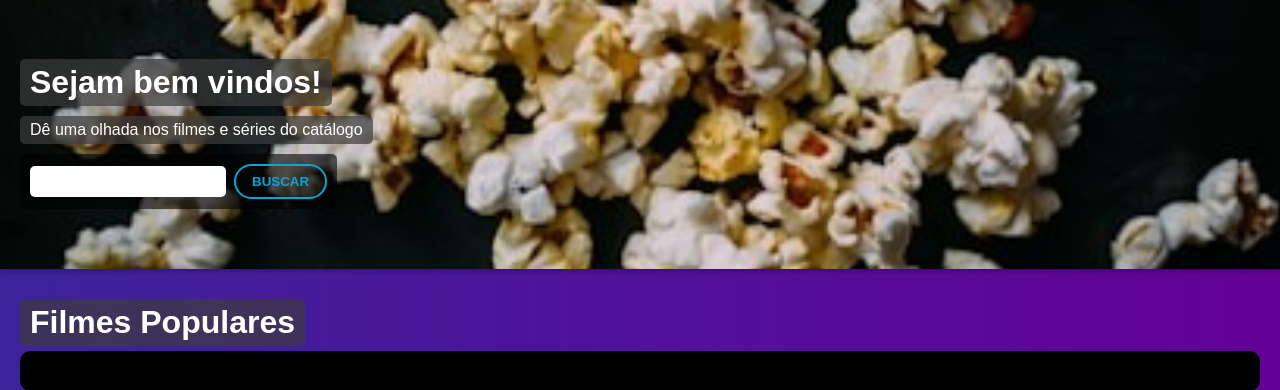
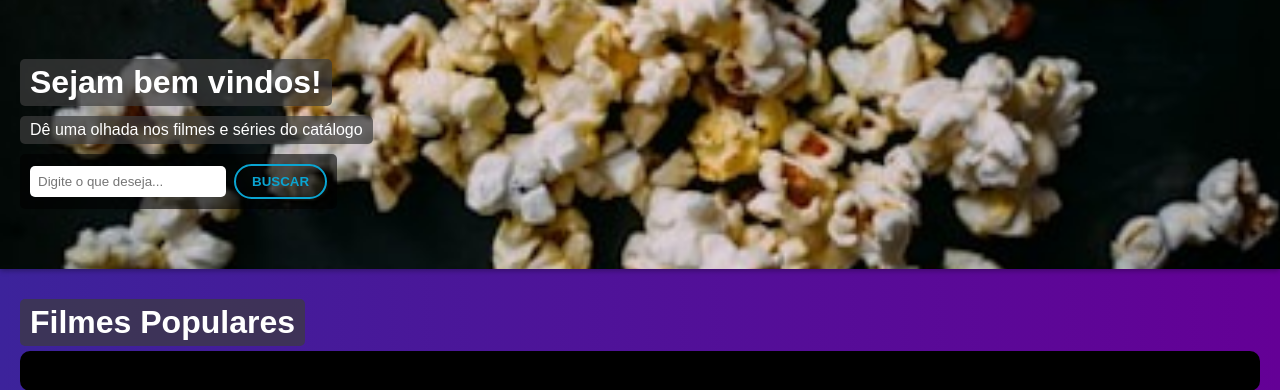
Before and after one commit to mateusferreiraof/unima_engenharia_de_software, a Flask app: template PROJETO/templates/homepage.html in a window 1280 px wide. Shown: the part 89-479 px from the top of the page. Run offline with Flask 3, Linux system fonts and the light colour scheme; the template is opened without the code that fills it, so the values that code supplies are empty.

Commit message:
Update homepage.html

```diff
--- a/PROJETO/templates/homepage.html
+++ b/PROJETO/templates/homepage.html
@@ -22,7 +22,7 @@
         <div class="search-section">
             <h1>Sejam bem vindos!</h1>
             <p class="search-description">Dê uma olhada nos filmes e séries do catálogo</p> <form action="/home", method="post">
-                <input type="text" name="barra-de-busca" id="barra-de-busca" required>
+                <input type="text" name="barra-de-busca" id="barra-de-busca" placeholder="Digite o que deseja..." required>
                 <button type="submit">BUSCAR</button>
             </form>
         </div>
```
